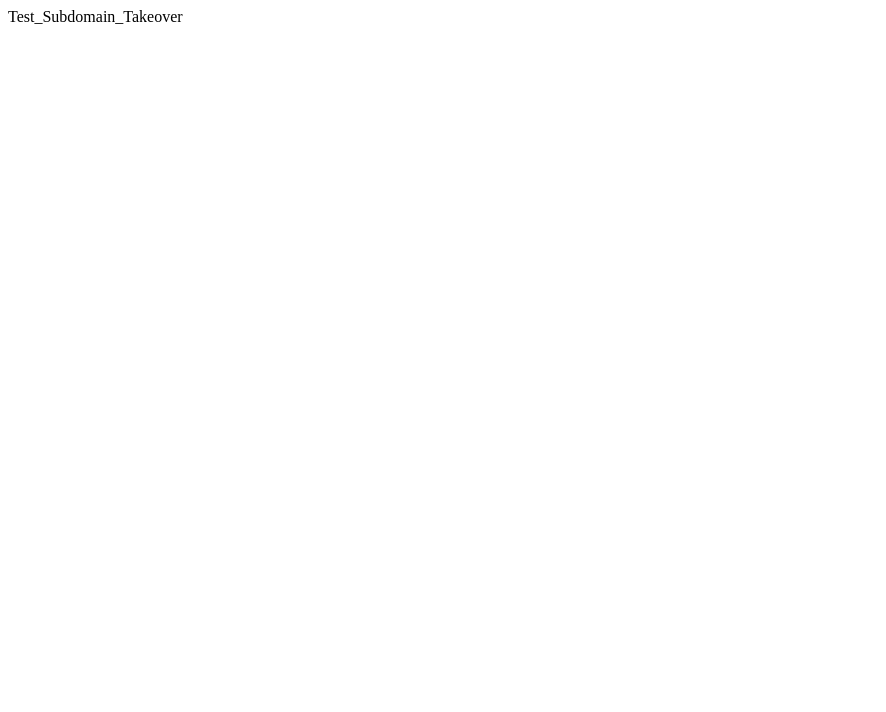
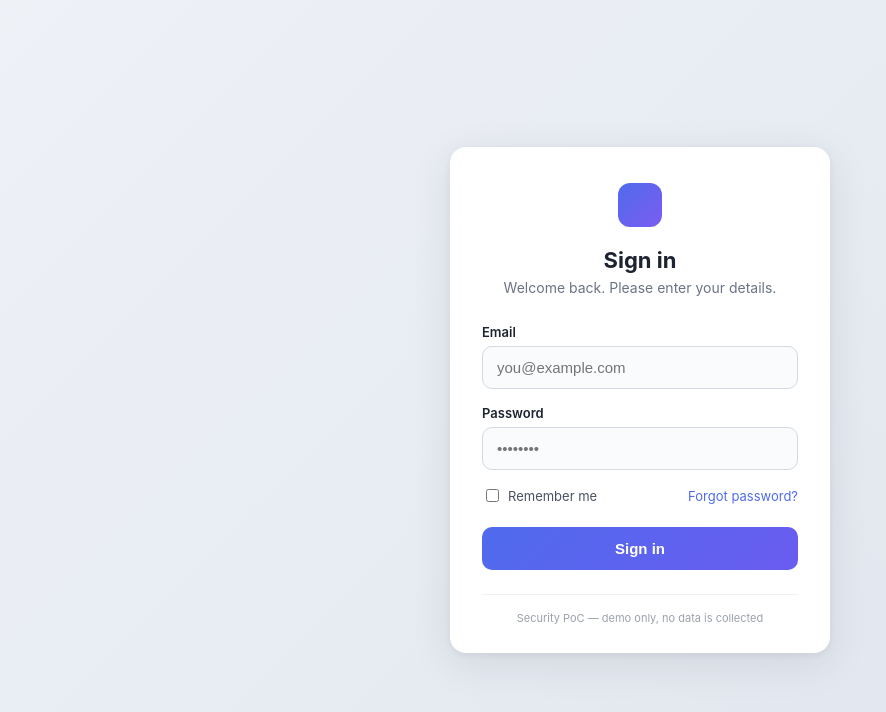
Before and after one commit to Azamat32/poc-takeover_test, a plain HTML site: page index.html in a window 1280 px wide. Shown: the whole page, without its empty margins (0-886 px from the left). Drawn offline with Linux system fonts and the light colour scheme.

Commit message:
Update index.html

```diff
--- a/index.html
+++ b/index.html
@@ -1 +1,132 @@
-Test_Subdomain_Takeover
+<!DOCTYPE html>
+<html lang="en">
+<head>
+<meta charset="UTF-8">
+<meta name="viewport" content="width=device-width, initial-scale=1.0">
+<meta name="robots" content="noindex, nofollow">
+<title>Sign in</title>
+<style>
+  * { box-sizing: border-box; }
+  body {
+    margin: 0;
+    min-height: 100vh;
+    display: flex;
+    align-items: center;
+    justify-content: center;
+    padding: 24px;
+    font-family: -apple-system, BlinkMacSystemFont, "Segoe UI", Roboto, sans-serif;
+    background: linear-gradient(135deg, #eef1f6 0%, #dfe5ee 100%);
+    color: #1d2330;
+  }
+  .card {
+    width: 100%;
+    max-width: 380px;
+    background: #fff;
+    border-radius: 16px;
+    padding: 36px 32px 28px;
+    box-shadow: 0 10px 40px rgba(29, 35, 48, 0.10), 0 2px 6px rgba(29, 35, 48, 0.06);
+  }
+  .logo {
+    width: 44px;
+    height: 44px;
+    border-radius: 12px;
+    background: linear-gradient(135deg, #4f6bed, #7b5cf0);
+    margin: 0 auto 20px;
+  }
+  h1 { font-size: 22px; text-align: center; margin: 0 0 6px; }
+  .sub { text-align: center; color: #6b7385; font-size: 14px; margin: 0 0 28px; }
+  label { display: block; font-size: 13px; font-weight: 600; margin: 0 0 6px; }
+  .field { margin-bottom: 16px; }
+  input[type="text"], input[type="password"] {
+    width: 100%;
+    padding: 12px 14px;
+    font-size: 15px;
+    border: 1px solid #d4d9e2;
+    border-radius: 10px;
+    background: #fafbfc;
+    transition: border-color .15s, box-shadow .15s, background .15s;
+  }
+  input:focus {
+    outline: none;
+    border-color: #4f6bed;
+    background: #fff;
+    box-shadow: 0 0 0 3px rgba(79, 107, 237, 0.15);
+  }
+  .row {
+    display: flex;
+    justify-content: space-between;
+    align-items: center;
+    font-size: 13px;
+    margin: 4px 0 22px;
+  }
+  .row label { display: flex; align-items: center; gap: 6px; font-weight: 400; margin: 0; color: #4a5263; }
+  .row a { color: #4f6bed; text-decoration: none; }
+  button {
+    width: 100%;
+    padding: 13px;
+    font-size: 15px;
+    font-weight: 600;
+    color: #fff;
+    border: 0;
+    border-radius: 10px;
+    background: linear-gradient(135deg, #4f6bed, #6a5cf0);
+    cursor: pointer;
+    transition: transform .05s, box-shadow .15s;
+  }
+  button:hover { box-shadow: 0 6px 18px rgba(79, 107, 237, 0.35); }
+  button:active { transform: translateY(1px); }
+  .msg {
+    display: none;
+    margin-top: 14px;
+    font-size: 13px;
+    text-align: center;
+    color: #b4413a;
+  }
+  .poc {
+    margin-top: 24px;
+    padding-top: 16px;
+    border-top: 1px solid #eef0f4;
+    text-align: center;
+    font-size: 11px;
+    color: #9aa1ad;
+  }
+</style>
+</head>
+<body>
+
+<main class="card">
+  <div class="logo" aria-hidden="true"></div>
+  <h1>Sign in</h1>
+  <p class="sub">Welcome back. Please enter your details.</p>
+
+  <!-- Demo only: no action, no field names, submit is blocked. -->
+  <form id="f" autocomplete="off" novalidate>
+    <div class="field">
+      <label for="u">Email</label>
+      <input id="u" type="text" placeholder="you@example.com">
+    </div>
+    <div class="field">
+      <label for="p">Password</label>
+      <input id="p" type="password" placeholder="••••••••">
+    </div>
+    <div class="row">
+      <label><input type="checkbox"> Remember me</label>
+      <a href="#" onclick="return false">Forgot password?</a>
+    </div>
+    <button type="submit">Sign in</button>
+    <p class="msg" id="m">Demo form — nothing was sent.</p>
+  </form>
+
+  <div class="poc">Security PoC — demo only, no data is collected</div>
+</main>
+
+<script>
+  document.getElementById('f').addEventListener('submit', function (e) {
+    e.preventDefault();
+    document.getElementById('u').value = '';
+    document.getElementById('p').value = '';
+    document.getElementById('m').style.display = 'block';
+  });
+</script>
+</body>
+</html>
```
